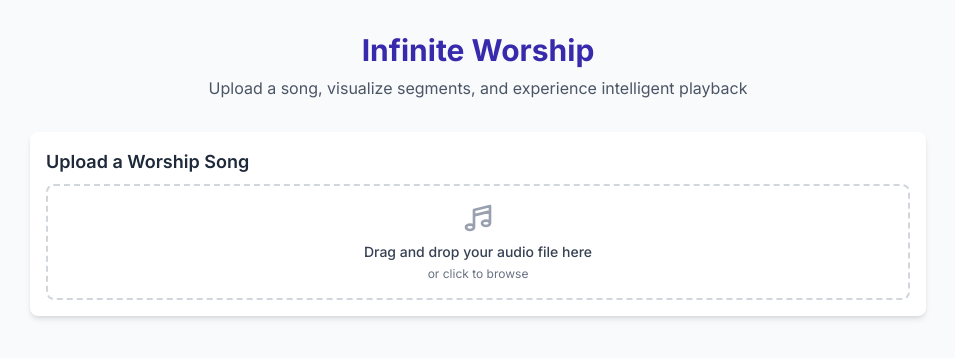
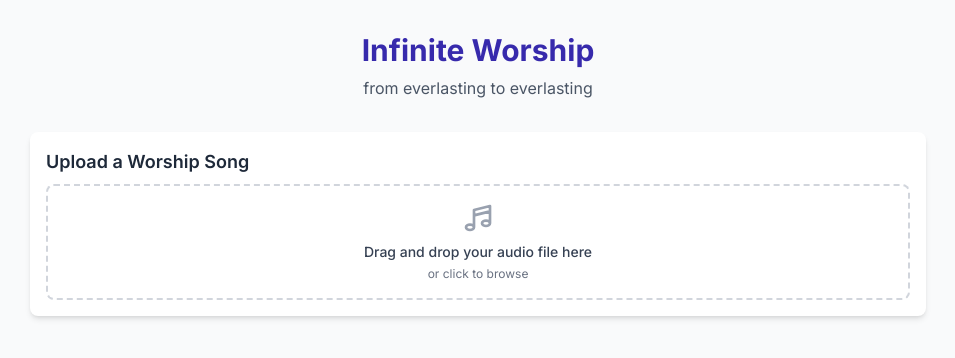
Before and after one commit to mhuang74/infinite-worship, a Next.js app in the folder application/frontend/: page / in a window 1280 px wide. Shown: the top 358 px of the page, without its empty margins (162-1117 px from the left). Built offline with nearby package versions, Linux system fonts and the light colour scheme; no server answers.

Commit message:
label change

```diff
--- a/application/frontend/src/app/page.tsx
+++ b/application/frontend/src/app/page.tsx
@@ -107,7 +107,7 @@ export default function Home() {
     <main className="flex min-h-screen flex-col items-center p-8 bg-gray-50">
       <div className="max-w-4xl w-full">
         <h1 className="text-3xl font-bold text-center mb-2 text-indigo-800">Infinite Worship</h1>
-        <p className="text-center text-gray-600 mb-8">Upload a song, visualize segments, and experience intelligent playback</p>
+        <p className="text-center text-gray-600 mb-8">from everlasting to everlasting</p>
 
         <SongUploader onSongUpload={handleSongUpload} />
 
```
